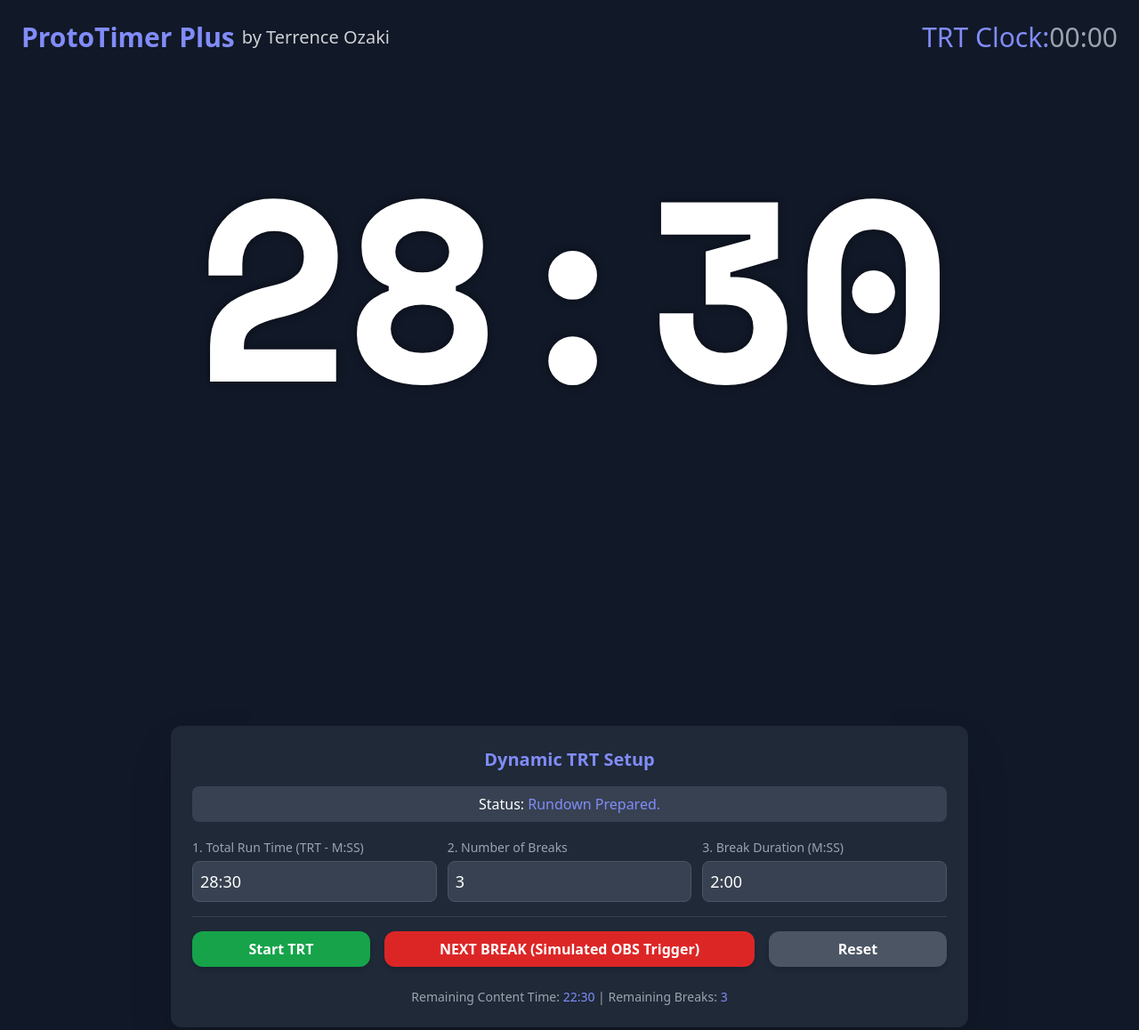
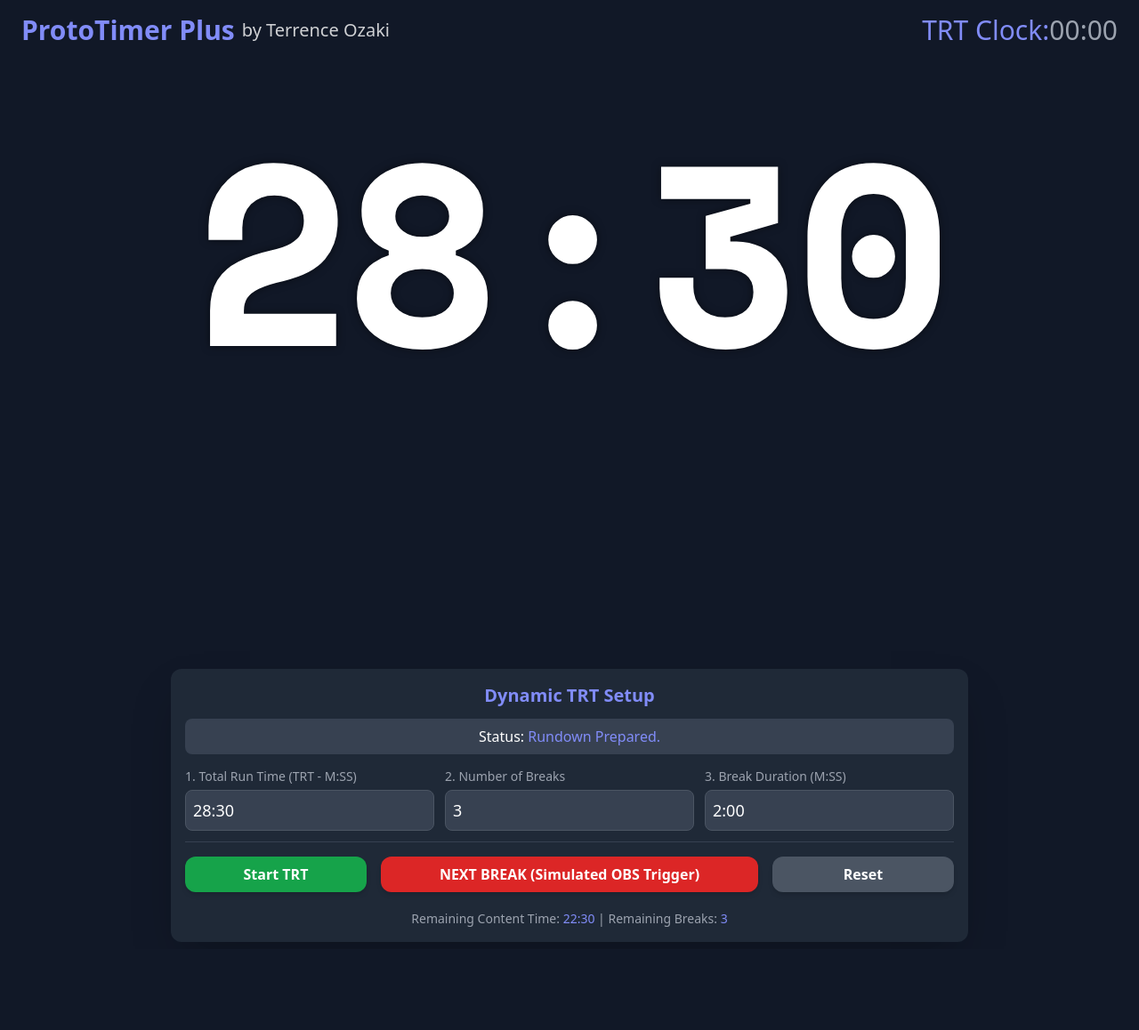
Before and after one commit to tkomedia/ProtoTimer-Plus, a plain HTML site: page index.html in a window 1280 px wide. Shown: the whole page at 89% size. After the commit the page ends 1067 px from the top, so only its background shows below. Drawn offline with nearby package versions, Linux system fonts and the light colour scheme.

Commit message:
Add files via upload

```diff
--- a/index.html
+++ b/index.html
@@ -4,7 +4,6 @@
     <meta charset="UTF-8">
     <meta name="viewport" content="width=device-width, initial-scale=1.0">
     <title>ProtoTimer Plus - Dynamic Rundown</title>
-    <!-- Keep the high-contrast aesthetic with Tailwind -->
     <script src="https://cdn.tailwindcss.com"></script>
     <style>
         /* Import and apply Space Mono font */
@@ -39,10 +38,10 @@
             }
         }
 
-        /* Break Timer Size Increased to ~75% of the main display. */
+        /* FIX: Condensed spacing by setting margin to 0 */
         #break-timer-container {
-            font-size: 10rem; /* Increased size for prominence */
-            margin-top: 0.5rem; /* Reduced margin for condensing */
+            font-size: 10rem;
+            margin-top: 0;
             visibility: hidden;
             opacity: 0;
             transition: opacity 0.3s ease;
@@ -52,23 +51,21 @@
             opacity: 1;
         }
 
-        /* Adjusted body and display area for vertical condensing */
+        /* FIX: Adjusted body and display area for vertical condensing */
         body {
-            /* Removed min-h-screen to prevent unnecessary vertical expansion */
             min-height: 0;
-            padding: 0.5rem; /* Reduced overall padding */
+            padding: 0.5rem;
         }
         #timer-display-area {
-            padding-top: 1rem; /* Reduced vertical padding */
-            padding-bottom: 2rem;
-            /* No flex-grow ensures this block is only as tall as its content */
+            padding-top: 1rem;
+            padding-bottom: 1rem; /* Reduced vertical padding */
             position: relative;
         }
 
         /* Adjust top positions to bring them up */
         .header-text {
             position: absolute;
-            top: 1rem; /* Moved up */
+            top: 0.5rem; /* Moved up */
             font-medium;
             text-white;
             display: flex;
@@ -79,30 +76,23 @@
 </head>
 <body class="bg-gray-900 text-white flex flex-col">
 
-    <!-- 1. Dual Timer Display Area -->
     <div id="timer-display-area" class="relative flex items-center justify-center">
 
-        <!-- Logo and Byline (Aligned to top-left) -->
         <div class="header-text left-4">
             <span class="font-bold text-xl md:text-3xl text-indigo-400">ProtoTimer Plus</span>
-            <!-- Added Byline -->
             <span class="text-white/80 text-base md:text-xl font-normal ml-2">by Terrence Ozaki</span>
         </div>
 
-        <!-- Status/Mode Indicator (Aligned to top-right) -->
         <div id="timer-mode" class="header-text right-4 text-xl md:text-3xl font-medium text-indigo-400">
             TRT Clock: <span id="clock-status" class="text-gray-400">00:00</span>
         </div>
 
-        <!-- Main Timer Content - Moved up to align with header text -->
-        <div class="main-display pt-16 md:pt-20">
+        <div class="main-display pt-8 md:pt-10">
 
-            <!-- A. TRT Timer (Large, always visible, white) -->
             <div id="trt-timer-value" class="timer-font font-bold tracking-tight text-white">
                 28:30
             </div>
 
-            <!-- B. Break Timer (Appears BELOW the TRT timer) -->
             <div id="break-timer-container">
                 <div id="break-timer-value" class="timer-font font-bold tracking-tight text-red-500">
                     02:00
@@ -111,38 +101,31 @@
         </div>
     </div>
 
-    <!-- 2. Configuration and Controls Panel -->
-    <div id="control-panel" class="bg-gray-800 p-6 rounded-xl shadow-2xl w-full max-w-4xl mx-auto space-y-4"> <!-- Reduced vertical spacing -->
+    <div id="control-panel" class="bg-gray-800 p-4 rounded-xl shadow-2xl w-full max-w-4xl mx-auto space-y-3">
         <h2 class="text-xl font-semibold text-center text-indigo-400">Dynamic TRT Setup</h2>
 
-        <!-- Status Message -->
         <div id="status-message" class="text-center p-2 rounded-lg font-medium bg-gray-700">
             Status: <span class="text-yellow-400">Setup Required</span>
         </div>
 
-        <!-- Inputs: TRT, Break Count, Break Duration -->
         <div class="grid grid-cols-1 md:grid-cols-3 gap-3">
 
-            <!-- Total Run Time (TRT) -->
             <label class="block">
                 <span class="text-sm font-medium text-gray-400">1. Total Run Time (TRT - M:SS)</span>
                 <input type="text" id="trt-input" value="28:30" class="mt-1 w-full p-2 border border-gray-600 bg-gray-700 rounded-lg text-lg focus:ring-indigo-500 focus:border-indigo-500 transition" placeholder="e.g., 28:30">
             </label>
 
-            <!-- Number of Breaks -->
             <label class="block">
                 <span class="text-sm font-medium text-gray-400">2. Number of Breaks</span>
                 <input type="number" id="break-count-input" value="3" class="mt-1 w-full p-2 border border-gray-600 bg-gray-700 rounded-lg text-lg focus:ring-indigo-500 focus:border-indigo-500 transition" min="0">
             </label>
 
-            <!-- Break Duration -->
             <label class="block">
                 <span class="text-sm font-medium text-gray-400">3. Break Duration (M:SS)</span>
                 <input type="text" id="break-duration-input" value="2:00" class="mt-1 w-full p-2 border border-gray-600 bg-gray-700 rounded-lg text-lg focus:ring-indigo-500 focus:border-indigo-500 transition" placeholder="e.g., 2:00">
             </label>
         </div>
 
-        <!-- Control Buttons -->
         <div class="grid grid-cols-4 gap-4 pt-4 border-t border-gray-700">
             <button id="start-trt-button" class="col-span-1 bg-green-600 hover:bg-green-700 text-white font-bold py-2 px-4 rounded-xl transition duration-200 shadow-md hover:shadow-lg">
                 Start TRT
@@ -162,7 +145,6 @@
 
     </div>
 
-    <!-- Link to the separate JavaScript file -->
     <script src="app.js" defer></script>
 </body>
 </html>
```
